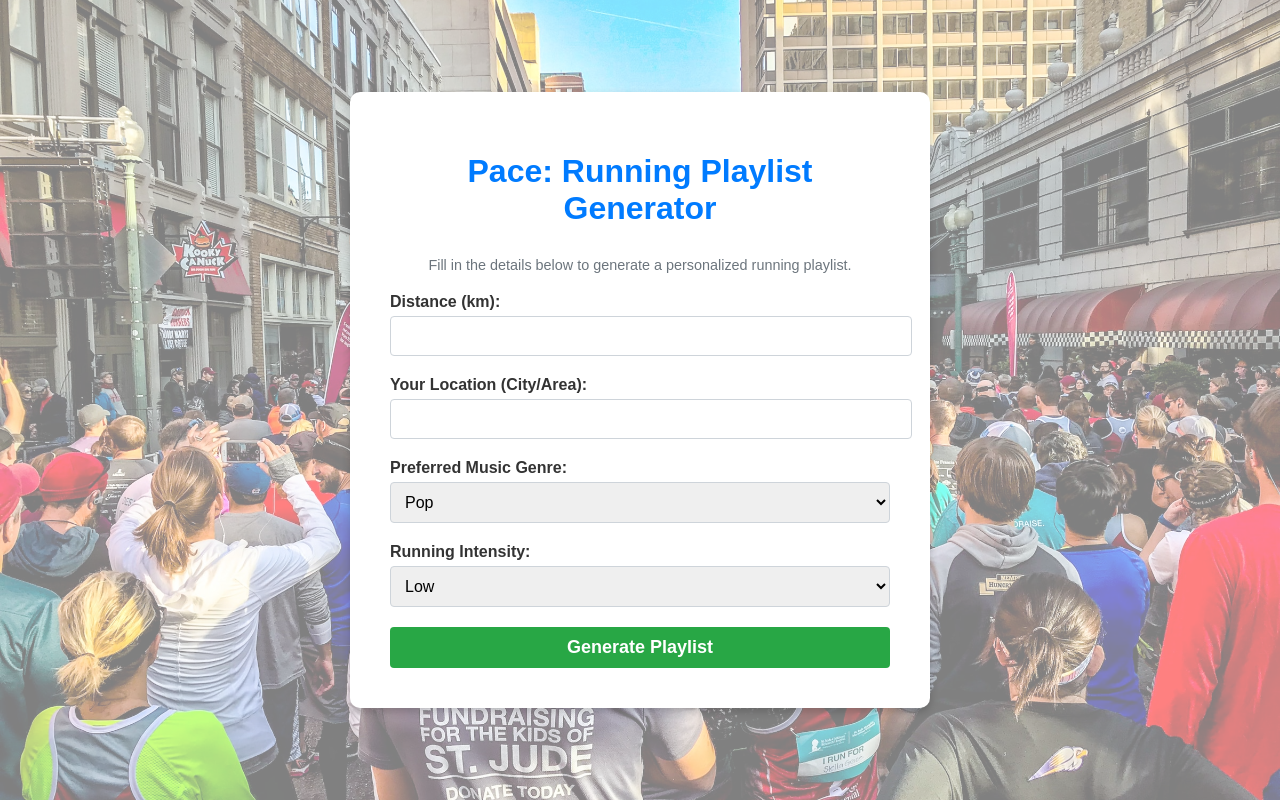
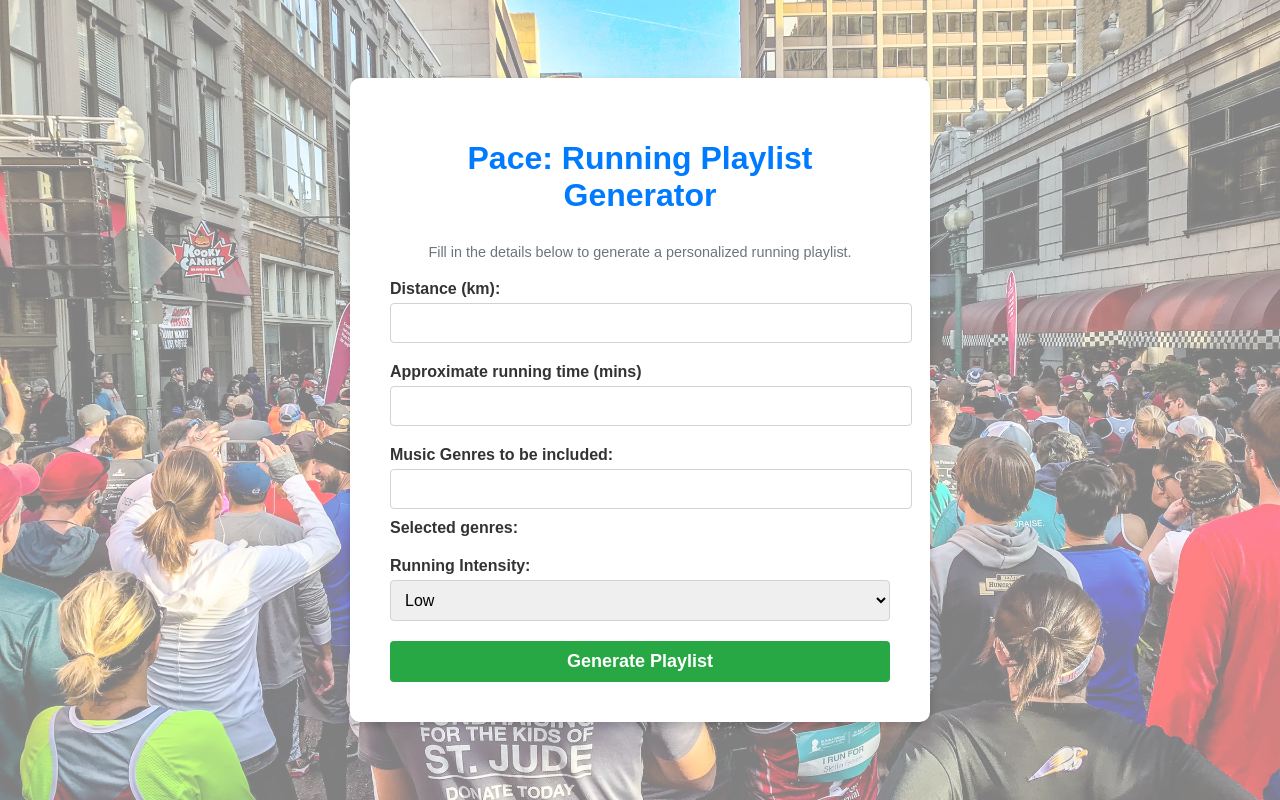
Before and after one commit to SSE-CW-Team/SSE-CW-Group-Project, a Flask app: page / in a window 1280 px wide. Run offline with Flask 3, Linux system fonts and the light colour scheme.

Commit message:
Feature: Updated inputs on front page

```diff
--- a/api/static/styles/style.css
+++ b/api/static/styles/style.css
@@ -60,7 +60,7 @@ h1 {
     font-size: 16px;
 }
 
-button {
+.main-button {
     width: 100%;
     padding: 10px;
     border: none;
@@ -72,7 +72,7 @@ button {
     font-weight: bold;
 }
 
-button:hover {
+.main-button:hover {
     background-color: #218838; /* Darker green on hover */
 }
 
@@ -82,3 +82,33 @@ button:hover {
     margin-bottom: 20px;
     text-align: center;
 }
+
+.remove {
+    margin-left: 10px;
+    padding: 5px 10px;
+    background-color: #ff5757;
+    color: #fff;
+    border: none;
+    cursor: pointer;
+    font-size: 12px;
+    width: auto;
+    border-radius: 4px;
+    cursor: pointer;
+}
+
+.remove:hover {
+    background-color: #fb2e2e;
+}
+
+#selectedList li {
+    margin-bottom: 5px; /
+  }
+
+#genreList,
+#selectedOptions {
+margin-top: 10px;
+}
+
+#selectedList li {
+margin-bottom: 5px;
+}
--- a/api/templates/index.html
+++ b/api/templates/index.html
@@ -1,33 +1,153 @@
 <!DOCTYPE html>
 <html lang="en">
   <head>
-    <meta charset="UTF-8">
-    <meta name="viewport" content="width=device-width, initial-scale=1.0">
+    <meta charset="UTF-8" />
+    <meta name="viewport" content="width=device-width, initial-scale=1.0" />
     <title>Pace - Your Running Companion</title>
-    <link rel="stylesheet" href="{{ url_for('static', filename='styles/style.css')}}">
+    <link rel="stylesheet" href="{{ url_for('static', filename='styles/style.css')}}" />
   </head>
   <body>
     <div class="container">
       <h1>Pace: Running Playlist Generator</h1>
       <p class="explanation">Fill in the details below to generate a personalized running playlist.</p>
-        <form id="inputForm" action="/generate" method="post">
+      <form id="inputForm" action="/success" method="post">
         <div class="form-group">
           <label for="distance">Distance (km):</label>
-                <input type="number" id="distance" name="distance" required>
+          <input type="number" id="distance" name="distance" min="0" max="100" required />
         </div>
         <div class="form-group">
-                <label for="location">Your Location (City/Area):</label>
-                <input type="text" id="location" name="location" required>
+          <label for="run_length">Approximate running time (mins)</label>
+          <input type="number" id="run_length" name="run_length" min="0" max="200" required />
         </div>
         <div class="form-group">
-                <label for="genre">Preferred Music Genre:</label>
-                <select id="genre" name="genre">
-                    <option value="pop">Pop</option>
-                    <option value="rock">Rock</option>
-                    <option value="hiphop">Hip-Hop</option>
-                    <option value="jazz">Jazz</option>
-                    <option value="classical">Classical</option>
-                </select>
+          <label for="genre">Music Genres to be included:</label>
+          <input type="text" id="genre" list="genreList" oninput="filterOptions()" />
+          <datalist id="genreList">
+            <option value="Acoustic"></option>
+            <option value="Afrobeat"></option>
+            <option value="Alternative"></option>
+            <option value="Alt-Rock"></option>
+            <option value="Ambient"></option>
+            <option value="Anime"></option>
+            <option value="Black-Metal"></option>
+            <option value="Bluegrass"></option>
+            <option value="Blues"></option>
+            <option value="Brazil"></option>
+            <option value="Breakbeat"></option>
+            <option value="British"></option>
+            <option value="Cantopop"></option>
+            <option value="Chicago-House"></option>
+            <option value="Children"></option>
+            <option value="Chill"></option>
+            <option value="Classical"></option>
+            <option value="Club"></option>
+            <option value="Comedy"></option>
+            <option value="Country"></option>
+            <option value="Dance"></option>
+            <option value="Dancehall"></option>
+            <option value="Death-Metal"></option>
+            <option value="Deep-House"></option>
+            <option value="Detroit-Techno"></option>
+            <option value="Disco"></option>
+            <option value="Disney"></option>
+            <option value="Drum-and-Bass"></option>
+            <option value="Dub"></option>
+            <option value="Dubstep"></option>
+            <option value="EDM"></option>
+            <option value="Electro"></option>
+            <option value="Electronic"></option>
+            <option value="Emo"></option>
+            <option value="Folk"></option>
+            <option value="Forro"></option>
+            <option value="French"></option>
+            <option value="Funk"></option>
+            <option value="Garage"></option>
+            <option value="German"></option>
+            <option value="Gospel"></option>
+            <option value="Goth"></option>
+            <option value="Grindcore"></option>
+            <option value="Groove"></option>
+            <option value="Grunge"></option>
+            <option value="Guitar"></option>
+            <option value="Happy"></option>
+            <option value="Hardcore"></option>
+            <option value="Hard-Rock"></option>
+            <option value="Hardstyle"></option>
+            <option value="Heavy-Metal"></option>
+            <option value="Hip-Hop"></option>
+            <option value="Honky-Tonk"></option>
+            <option value="House"></option>
+            <option value="IDM"></option>
+            <option value="Indian"></option>
+            <option value="Indie"></option>
+            <option value="Indie-Pop"></option>
+            <option value="Industrial"></option>
+            <option value="Iranian"></option>
+            <option value="Jazz"></option>
+            <option value="J-Dance"></option>
+            <option value="J-Idol"></option>
+            <option value="J-Pop"></option>
+            <option value="J-Rock"></option>
+            <option value="Kids"></option>
+            <option value="K-Pop"></option>
+            <option value="Latin"></option>
+            <option value="Latino"></option>
+            <option value="Malay"></option>
+            <option value="Mandopop"></option>
+            <option value="Metal"></option>
+            <option value="Metalcore"></option>
+            <option value="Minimal-Techno"></option>
+            <option value="MPB"></option>
+            <option value="New-Age"></option>
+            <option value="Opera"></option>
+            <option value="Pagode"></option>
+            <option value="Party"></option>
+            <option value="Piano"></option>
+            <option value="Pop"></option>
+            <option value="Pop-Film"></option>
+            <option value="Power-Pop"></option>
+            <option value="Progressive-House"></option>
+            <option value="Psych-Rock"></option>
+            <option value="Punk"></option>
+            <option value="Punk-Rock"></option>
+            <option value="Reggae"></option>
+            <option value="Reggaeton"></option>
+            <option value="R-n-B"></option>
+            <option value="Rock"></option>
+            <option value="Rockabilly"></option>
+            <option value="Rock-n-Roll"></option>
+            <option value="Romance"></option>
+            <option value="Sad"></option>
+            <option value="Salsa"></option>
+            <option value="Samba"></option>
+            <option value="Sertanejo"></option>
+            <option value="Show-Tunes"></option>
+            <option value="Singer-Songwriter"></option>
+            <option value="Ska"></option>
+            <option value="Sleep"></option>
+            <option value="Songwriter"></option>
+            <option value="Soul"></option>
+            <option value="Spanish"></option>
+            <option value="Study"></option>
+            <option value="Swedish"></option>
+            <option value="Synth-Pop"></option>
+            <option value="Tango"></option>
+            <option value="Techno"></option>
+            <option value="Track_Genre"></option>
+            <option value="Trance"></option>
+            <option value="Trip-Hop"></option>
+            <option value="Turkish"></option>
+            <option value="World-Music"></option>
+          </datalist>
+
+          <!-- Selected Options List -->
+          <div id="selectedOptions">
+            <label for="selectedList">Selected genres:</label>
+            <ul id="selectedList"></ul>
+          </div>
+
+          <!-- Link to external JavaScript file -->
+          <script src="{{ url_for('static', filename='scripts/functions.js')}}"></script>
         </div>
         <div class="form-group">
           <label for="intensity">Running Intensity:</label>
@@ -37,7 +157,7 @@
             <option value="high">High</option>
           </select>
         </div>
-            <button type="submit">Generate Playlist</button>
+        <button type="submit" class="main-button">Generate Playlist</button>
       </form>
     </div>
   </body>
```
Also changed, not shown: api/static/scripts/functions.js (added, +43 -0 lines). Lines whose indentation alone changed are shown as unchanged.
